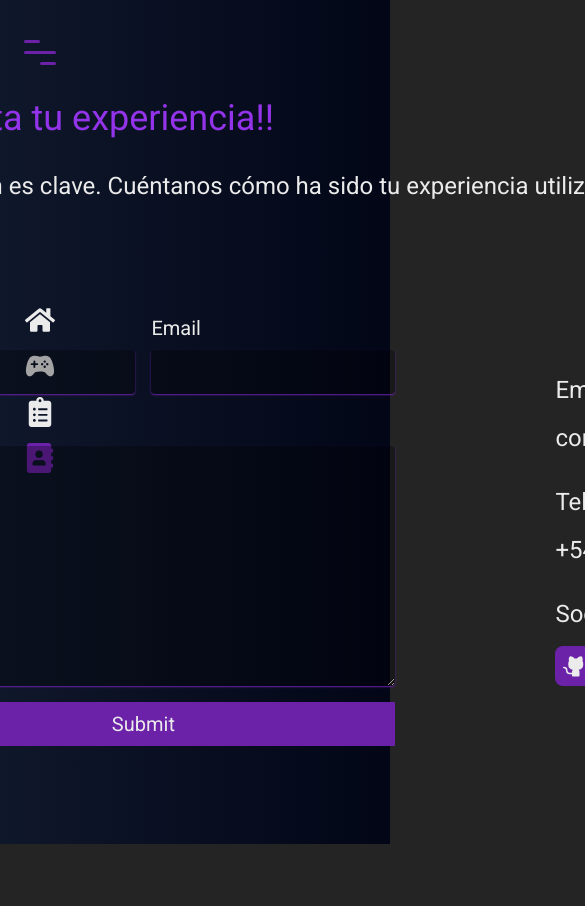
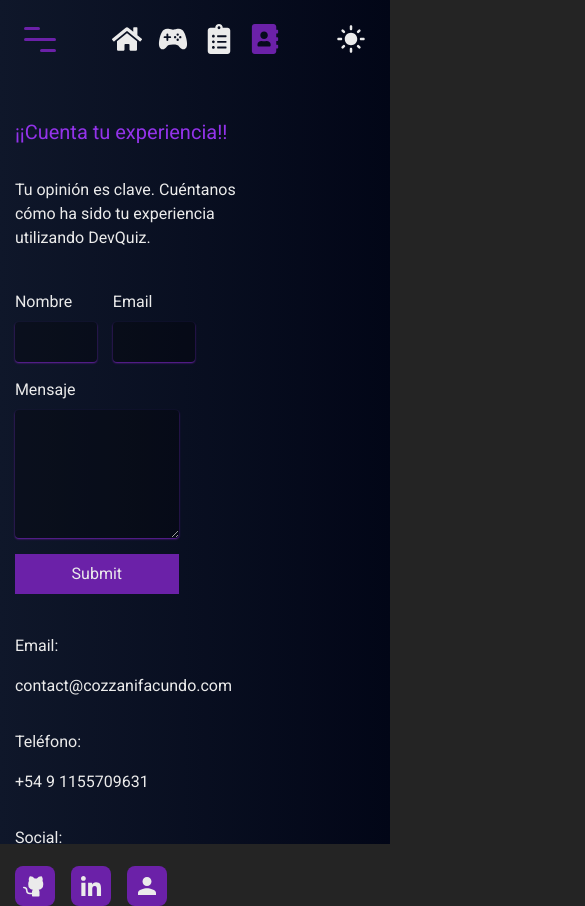
Before and after one commit to FatuKING/devquiz, a React (Vite) app: page /contact in a window 390 px wide. Shown: the top 906 px of the page, 585 px wide, since content can reach past the window. Before the commit the page ends 844 px from the top, so only its background shows below. Built offline with nearby package versions, Linux system fonts and the light colour scheme.

Commit message:
Responsive contact

```diff
--- a/src/components/Form.jsx
+++ b/src/components/Form.jsx
@@ -5,30 +5,30 @@ import { GrLinkedinOption } from 'react-icons/gr'
 export function Form () {
   return (
     <>
-      <article className='flex items-center gap-40'>
-        <form action='' className='flex flex-col gap-4 text-light-text dark:text-dark-text'>
-          <div className='flex gap-4 text-xl'>
-            <label className='flex flex-col gap-2' htmlFor=''>
+      <article className='flex flex-col md:flex-row lg:items-center gap-10 lg:gap-20 xl:gap-40'>
+        <form action='' className='flex flex-col gap-4 text-light-text dark:text-dark-text w-1/2'>
+          <div className='flex gap-4 lg:text-xl xl:text-xl'>
+            <label className='flex flex-col gap-2 w-1/2' htmlFor=''>
               Nombre
               <input className='p-2 rounded dark:text-dark-text text-light-text bg-white/30 dark:bg-black/30 focus:outline-none shadow-sm shadow-black dark:shadow-purple-800' type='text' />
             </label>
 
-            <label className='flex flex-col gap-2' htmlFor=''>
+            <label className='flex flex-col gap-2 w-1/2' htmlFor=''>
               Email
               <input className='p-2 rounded dark:text-dark-text text-light-text bg-white/30 dark:bg-black/30 focus:outline-none shadow-sm shadow-black dark:shadow-purple-800' type='text' />
             </label>
           </div>
 
-          <label className='flex flex-col gap-2 text-xl rounded' htmlFor=''>
+          <label className='flex flex-col gap-2 lg:text-lg xl:text-xl rounded' htmlFor=''>
             Mensaje
-            <textarea className='h-60 rounded p-2 dark:text-dark-text text-light-text bg-white/30 dark:bg-black/30 focus:outline-none shadow-sm shadow-black dark:shadow-purple-800' id='message' />
+            <textarea className='h-32 md:h-60 rounded p-2 dark:text-dark-text text-light-text bg-white/30 dark:bg-black/30 focus:outline-none shadow-sm shadow-black dark:shadow-purple-800' id='message' />
           </label>
 
-          <input className='bg-purple-500 dark:bg-purple-800 p-2 text-xl font-semibold cursor-pointer' type='submit' />
+          <input className='bg-purple-500 dark:bg-purple-800 p-2 lg:text-lg xl:text-xl font-semibold cursor-pointer' type='submit' />
         </form>
 
         <address className='h-full text-light-text dark:text-dark-text'>
-          <ul className='flex flex-col gap-8 text-2xl'>
+          <ul className='flex flex-col gap-8 md:text-xl xl:text-2xl'>
             <li className='flex flex-col gap-4'>
               Email:
               <a href='mailto:contact@cozzanifacundo.com'>contact@cozzanifacundo.com</a>
--- a/src/components/Navbar.jsx
+++ b/src/components/Navbar.jsx
@@ -11,13 +11,11 @@ export function Navbar () {
 
   return (
     <>
-      <header className='w-20 h-full bg-transparent'>
-        <nav className='items-center p-6 h-full flex flex-col pt-10 gap-60'>
-          <div className='flex gap-4 items-center'>
-            <NavbarToggle />
-          </div>
+      <header className='w-full h-20 lg:w-20 lg:h-full bg-transparent'>
+        <nav className='flex lg:flex-col justify-between items-center p-6 lg:pt-10 lg:gap-60'>
+          <NavbarToggle />
 
-          <ul className='flex flex-col gap-4 text-2xl text-light-text dark:text-dark-text'>
+          <ul className='flex lg:flex-col gap-4 text-2xl text-light-text dark:text-dark-text'>
             <li className='font-semibold'>
               <NavLink
                 to='/'
--- a/src/components/TextBlock.jsx
+++ b/src/components/TextBlock.jsx
@@ -2,9 +2,9 @@ export function TextBlock ({ title, text }) {
   return (
     <>
       <article className='flex flex-col gap-8'>
-        <h2 className='text-4xl font-bold text-purple-600'>{title}</h2>
+        <h2 className='text-xl md:text-3xl xl:text-4xl font-bold text-purple-600'>{title}</h2>
 
-        <p className='text-2xl text-light-text dark:text-dark-text w-4/5 font-semibold'>{text}</p>
+        <p className='text-base md:text-xl xl:text-2xl text-light-text dark:text-dark-text w-4/5 font-semibold'>{text}</p>
       </article>
 
     </>
--- a/src/pages/Contact.jsx
+++ b/src/pages/Contact.jsx
@@ -5,10 +5,10 @@ import { TextBlock } from '../components/TextBlock.jsx'
 export function Contact () {
   return (
     <>
-      <main className='flex w-full h-full bg-gradient-to-r from-slate-100 to-slate-300 dark:from-slate-900 dark:to-slate-950'>
+      <main className='flex flex-col gap-10 lg:gap-0 lg:flex-row w-full h-full bg-gradient-to-r from-slate-100 to-slate-300 dark:from-slate-900 dark:to-slate-950'>
         <Navbar />
-        <section className='flex justify-center items-center ml-40 w-3/4'>
-          <div className='flex flex-col gap-20'>
+        <section className='flex justify-center items-center w-11/12 sm:w-full lg:ml-40 lg:w-3/4'>
+          <div className='flex flex-col w-11/12 sm:w-auto gap-10 md:gap-20'>
             <TextBlock
               title='¡¡Cuenta tu experiencia!!'
               text='Tu opinión es clave. Cuéntanos cómo ha sido tu experiencia utilizando DevQuiz.'
```
